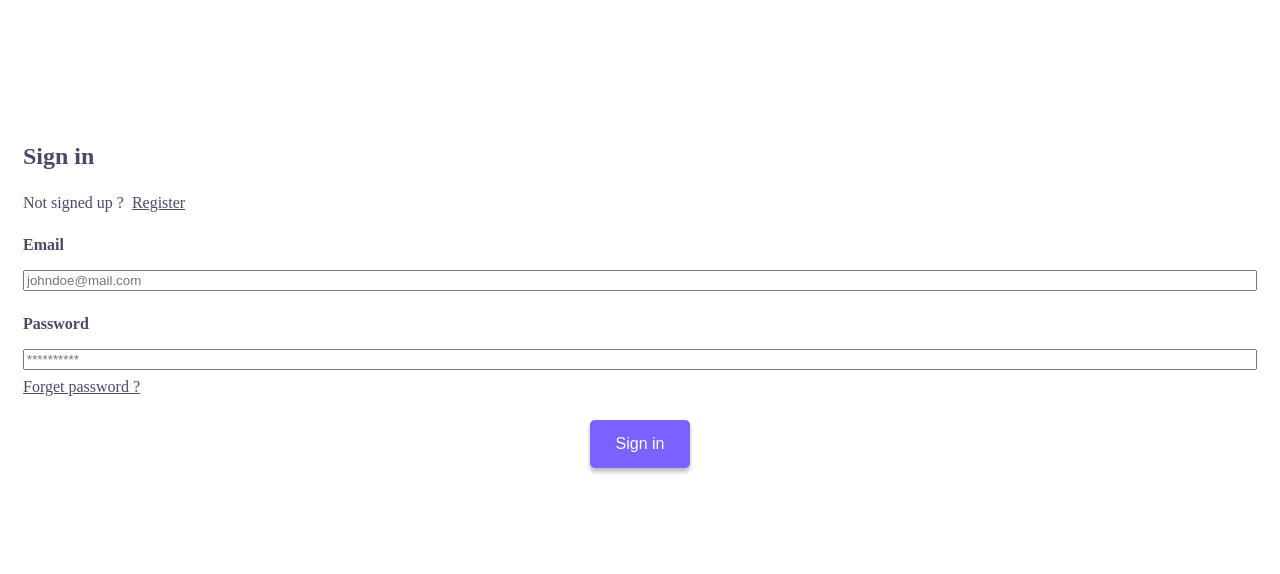
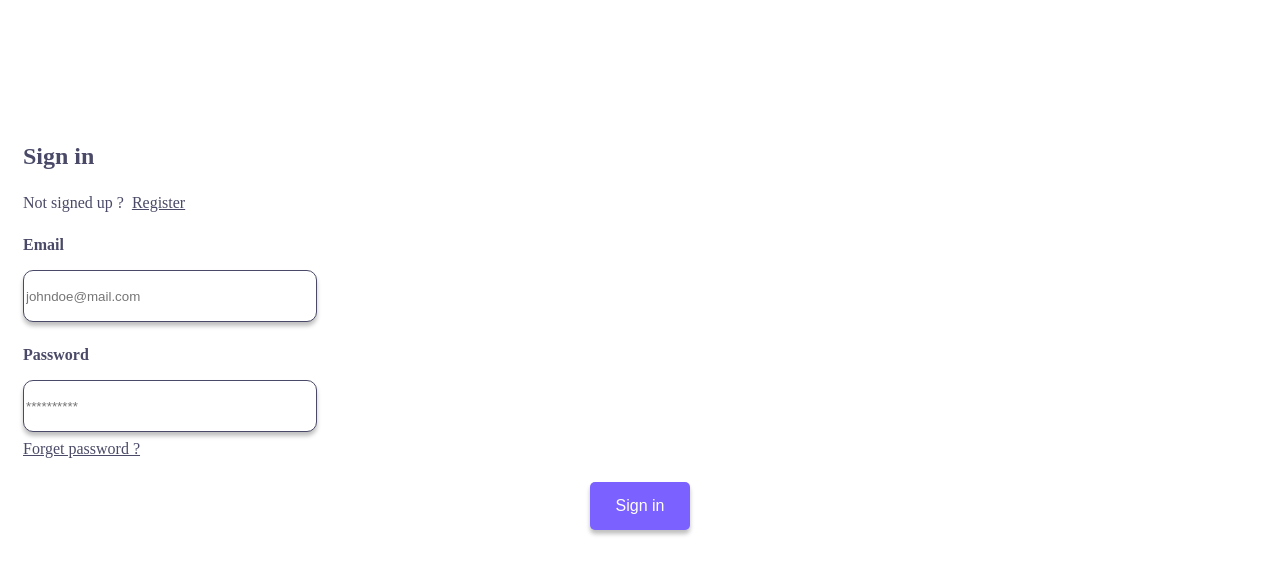
Before and after one commit to Oceloott/design-system, a Nuxt app: page / in a window 1280 px wide. Shown: the top 574 px of the page. Built offline with nearby package versions, Linux system fonts and the light colour scheme.

Commit message:
input style

```diff
--- a/assets/css/main.css
+++ b/assets/css/main.css
@@ -94,3 +94,32 @@ a {
 .secondary {
   background-color: green;
 }
+
+
+input{
+  width: var(--input-width);
+  height: var(--base-space-6);
+  border-radius: var(--button-border_radius);
+  border-radius: 10px;
+  border: solid 1px;
+  box-shadow: 0px 4px 4px rgba(0, 0, 0, 0.25);
+  border-color: var(--color-secondary-black);
+  color: var(--text-color-secondary-black);
+}
+input:hover{
+  border-color: var(--color-primary-purple);
+  border: solid 2px;
+}
+input:active{
+  border-color: var(--color-primary-purple_light);
+  border: solid 2px;
+}
+input:focus{
+  border-color: var(--color-primary-purple_medium);
+  border: solid 2px;
+}
+input:disabled{
+  border-color: var(--color-semantic-red);
+  border: solid 2px;
+  cursor: inherit;
+}
--- a/assets/css/text_color.css
+++ b/assets/css/text_color.css
@@ -19,6 +19,6 @@
 .text-color--secondary-white{
     color: var(--color-secondary-white);
 }
-.text-color--selantic-red{
-    color: var(--color-selantic-red);
+.text-color--semantic-red{
+    color: var(--color-semantic-red);
 }
--- a/assets/css/var.css
+++ b/assets/css/var.css
@@ -36,7 +36,7 @@ Color
   --color-secondary-black: #4A4A68;
   --color-secondary-grey: #C9CAE1;
   --color-secondary-white: #FFFFFF;
-  --color-selantic-red: #E20E00;
+  --color-semantic-red: #E20E00;
   /****
 Font
  ****/
@@ -51,7 +51,7 @@ Font
   --text-color-secondary-black: var(--color-secondary-black);
   --text-color-secondary-grey: var(--color-secondary-grey);
   --text-color-secondary-white: var(--color-secondary-white);
-  --text-color-selantic-red: var(--color-selantic-red);
+  --text-color-semantic-red: var(--color-semantic-red);
 
   /****
 Button
@@ -63,4 +63,9 @@ Transition
  ****/
 --transition_button:0.3s;
 
+  /****
+Input
+ ****/
+ --input-width: 288px;
+
 }
```
